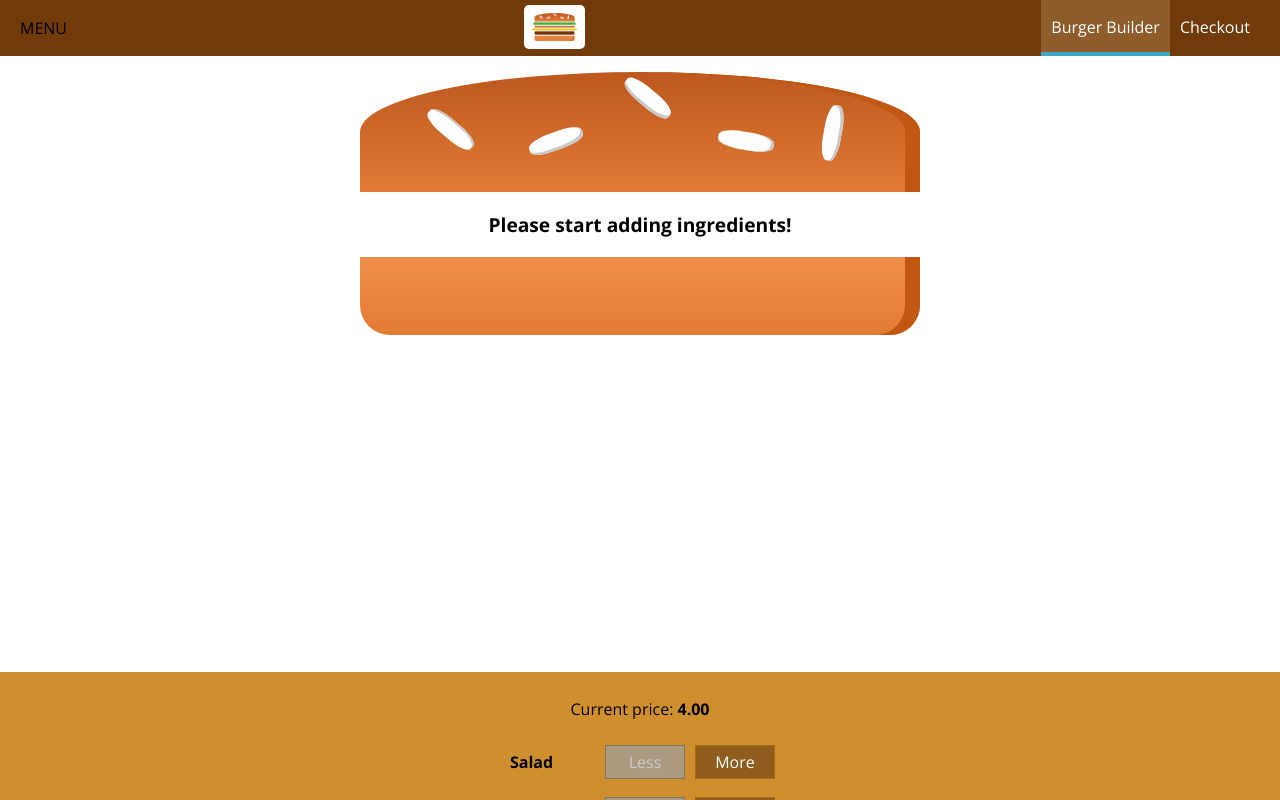
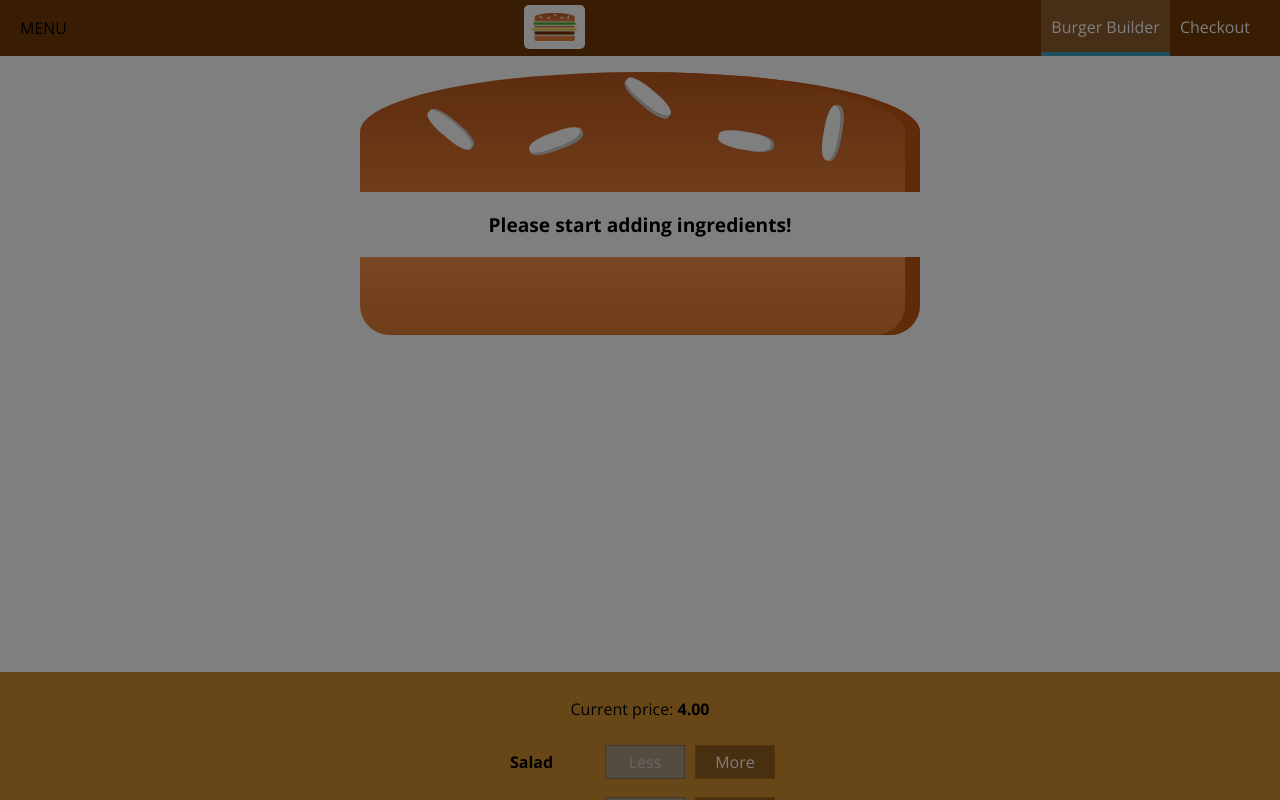
Before and after one commit to Kenokoz/my-burger, a React (Create React App) app: page / in a window 1280 px wide. Shown: the top 800 px of the page. Built offline with nearby package versions, Linux system fonts and the light colour scheme.

Commit message:
Add the disappearance of side drawer after click

```diff
--- a/src/components/Layout/Layout.js
+++ b/src/components/Layout/Layout.js
@@ -1,15 +1,30 @@
-import React from 'react';
+import React, { Component } from 'react';
 import Aux from '../../hoc/AuxWrapper';
 import SideDrawer from '../Navigation/SideDrawer/SideDrawer';
 import Toolbar from '../Navigation/Toolbar/Toolbar';
 import './Layout.css';
 
-const layout = props => (
-  <Aux>
-    <Toolbar />
-    <SideDrawer />
-    <main className="Content">{props.children}</main>
-  </Aux>
-);
+class Layout extends Component {
+  state = {
+    showSideDrawer: true,
+  };
 
-export default layout;
+  sideDrawerClosedHandler = () => {
+    this.setState({ showSideDrawer: false });
+  };
+
+  render() {
+    return (
+      <Aux>
+        <Toolbar />
+        <SideDrawer
+          open={this.state.showSideDrawer}
+          closed={this.sideDrawerClosedHandler}
+        />
+        <main className="Content">{this.props.children}</main>
+      </Aux>
+    );
+  }
+}
+
+export default Layout;
--- a/src/components/Navigation/SideDrawer/SideDrawer.js
+++ b/src/components/Navigation/SideDrawer/SideDrawer.js
@@ -1,16 +1,27 @@
 import React from 'react';
 import Logo from '../../Logo/Logo';
 import NavigationItems from '../NavigationItems/NavigationItems';
+import Backdrop from '../../UI/Backdrop/Backdrop';
+import Aux from '../../../hoc/AuxWrapper';
 import './SideDrawer.css';
 
 const sideDrawer = props => {
+  let attachedClasses = ['SideDrawer', 'Close'];
+
+  if (props.open) {
+    attachedClasses = ['SideDrawer', 'Open'];
+  }
+
   return (
-    <div className="SideDrawer">
-      <Logo height="11%" />
-      <nav>
-        <NavigationItems />
-      </nav>
-    </div>
+    <Aux>
+      <Backdrop show={props.open} clicked={props.closed} />
+      <div className={attachedClasses.join(' ')}>
+        <Logo height="11%" />
+        <nav>
+          <NavigationItems />
+        </nav>
+      </div>
+    </Aux>
   );
 };
 
```
